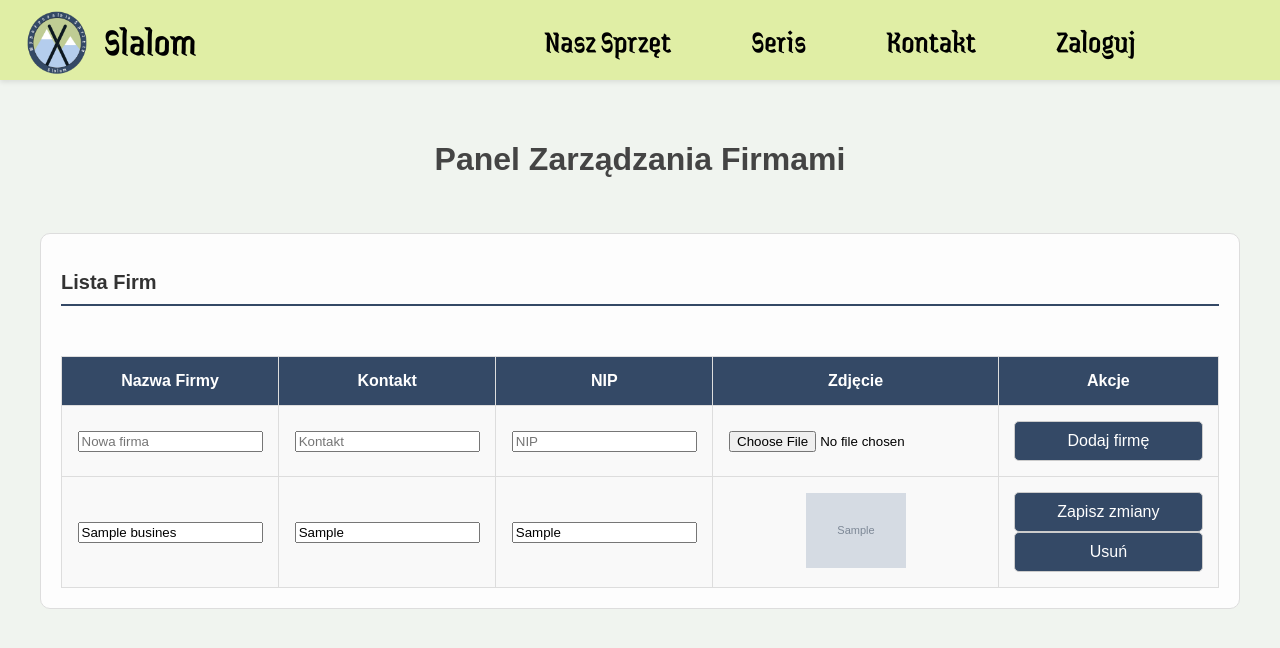
After one commit to PEXEL2002/PWR_Database_Project, a PHP site: page /public/panel_biznes.php in a window 1280 px wide. The commit adds this page. Shown: the top 648 px of the page. Run offline with PHP 8.4, Linux system fonts and the light colour scheme; tables that the repository leaves empty or names only in its code hold one stand-in row (values such as "Sample post"); grey boxes marked "Sample" are stand-in pictures; a stand-in replaces the project's code that opens the database connection; some libraries are stand-ins or nearby versions.

Commit message:
Add business management panel with CRUD functionality and navigation

```diff
--- a/public/adminPanel.php
+++ b/public/adminPanel.php
@@ -66,6 +66,7 @@
         <div id="main_operation">
             <a href="panel_user.php"><div class = "go_to">Użytkownicy</div></a>
             <a href="panel_equipment.php"><div class = "go_to">Sprzęt</div></a>
+            <a href="panel_biznes.php"><div class = "go_to">Firmy</div></a>
             <a href="panel_servises.php"><div class = "go_to">Serwis</div></a>
             <a href="panel_prices.php"><div class = "go_to">Cennik</div></a>
         </div>
--- /dev/null
+++ b/public/panel_biznes.php
@@ -0,0 +1,127 @@
+<?php
+require_once __DIR__ . '/../src/models/admin_model.php';
+session_start();
+
+$admin = new Admin();
+
+// Obsługa dodawania firmy
+if ($_SERVER['REQUEST_METHOD'] === 'POST' && isset($_POST['add_business'])) {
+    $B_name = $_POST['B_name'];
+    $B_contact = $_POST['B_contact'];
+    $B_nip = $_POST['B_nip'];
+
+    // Obsługa przesyłania pliku
+    $target_dir = __DIR__ . "/assets/businessPhoto/";
+    $file_name = basename($_FILES["B_photo"]["name"]);
+    $target_file = $target_dir . $file_name;
+
+    if (move_uploaded_file($_FILES["B_photo"]["tmp_name"], $target_file)) {
+        $admin->addBusiness($B_name, $B_contact, $B_nip, $file_name);
+        $_SESSION['messages'][] = "Firma $B_name została dodana.";
+    } else {
+        $_SESSION['messages'][] = "Błąd przesyłania pliku dla firmy $B_name.";
+    }
+}
+
+// Obsługa aktualizacji firmy
+if ($_SERVER['REQUEST_METHOD'] === 'POST' && isset($_POST['update_business'])) {
+    $B_id = $_POST['B_id'];
+    $B_name = $_POST['B_name'];
+    $B_contact = $_POST['B_contact'];
+    $B_nip = $_POST['B_nip'];
+
+    $admin->editBusiness($B_id, $B_name, $B_contact, $B_nip);
+    $_SESSION['messages'][] = "Zmiany zostały zapisane.";
+}
+
+// Obsługa usuwania firmy
+if ($_SERVER['REQUEST_METHOD'] === 'POST' && isset($_POST['delete_business'])) {
+    $B_id = $_POST['B_id'];
+    $admin->deleteBusiness($B_id);
+    $_SESSION['messages'][] = "Firma została usunięta.";
+}
+
+$businessList = $admin->getAllBusinesses();
+?>
+
+<!DOCTYPE html>
+<html lang="pl">
+<head>
+    <meta charset="UTF-8">
+    <meta name="viewport" content="width=device-width, initial-scale=1.0">
+    <title>Panel Firm</title>
+    <link rel="stylesheet" href="css/menu.css">
+    <link rel="stylesheet" href="css/panel_servises.css">
+</head>
+<body>
+<?php include __DIR__ . '/menu.php'; ?>
+<main>
+    <h1>Panel Zarządzania Firmami</h1>
+
+    <?php if (isset($_SESSION['messages'])): ?>
+        <div class="messages">
+            <?php foreach ($_SESSION['messages'] as $message): ?>
+                <p><?= htmlspecialchars($message, ENT_QUOTES, 'UTF-8') ?></p>
+            <?php endforeach; ?>
+            <?php unset($_SESSION['messages']); ?>
+        </div>
+    <?php endif; ?>
+
+    <section>
+        <h2>Lista Firm</h2>
+        <table>
+            <thead>
+                <tr>
+                    <th>Nazwa Firmy</th>
+                    <th>Kontakt</th>
+                    <th>NIP</th>
+                    <th>Zdjęcie</th>
+                    <th>Akcje</th>
+                </tr>
+            </thead>
+            <tbody>
+                <!-- Dodaj nową firmę jako pierwszy rekord -->
+                <form method="post" action="panel_biznes.php" enctype="multipart/form-data">
+                    <tr>
+                        <td><input type="text" name="B_name" placeholder="Nowa firma" required></td>
+                        <td><input type="text" name="B_contact" placeholder="Kontakt" required></td>
+                        <td><input type="text" name="B_nip" placeholder="NIP" required></td>
+                        <td><input type="file" name="B_photo" accept="image/*" required></td>
+                        <td><button type="submit" name="add_business">Dodaj firmę</button></td>
+                    </tr>
+                </form>
+
+                <!-- Wyświetl istniejące firmy -->
+                <?php foreach ($businessList as $business): ?>
+                    <form method="post" action="panel_biznes.php">
+                        <tr>
+                            <td>
+                                <input type="hidden" name="B_id" value="<?= $business['B_id'] ?>">
+                                <input type="text" name="B_name" value="<?= htmlspecialchars($business['B_name'], ENT_QUOTES, 'UTF-8') ?>" required>
+                            </td>
+                            <td>
+                                <input type="text" name="B_contact" value="<?= htmlspecialchars($business['B_contact'], ENT_QUOTES, 'UTF-8') ?>" required>
+                            </td>
+                            <td>
+                                <input type="text" name="B_nip" value="<?= htmlspecialchars($business['B_NIP'], ENT_QUOTES, 'UTF-8') ?>" required>
+                            </td>
+                            <td>
+                                <?php if (!empty($business['B_photo'])): ?>
+                                    <img src="assets/businessPhoto/<?= htmlspecialchars($business['B_photo'], ENT_QUOTES, 'UTF-8') ?>" alt="Zdjęcie firmy" width="100">
+                                <?php else: ?>
+                                    Brak zdjęcia
+                                <?php endif; ?>
+                            </td>
+                            <td>
+                                <button type="submit" name="update_business">Zapisz zmiany</button>
+                                <button type="submit" name="delete_business" value="<?= $business['B_id'] ?>" onclick="return confirm('Czy na pewno chcesz usunąć tę firmę?')">Usuń</button>
+                            </td>
+                        </tr>
+                    </form>
+                <?php endforeach; ?>
+            </tbody>
+        </table>
+    </section>
+</main>
+</body>
+</html>
--- a/src/models/admin_model.php
+++ b/src/models/admin_model.php
@@ -49,46 +49,7 @@ class Admin extends User{
         $stmt->execute();
         return true;
     }
-    public function addBissnes($contact,$nip,$name,$photo){
-        $conn = $this->db->getConnection();
-        $query = "INSERT INTO buisness (B_contact, B_nip, B_name, B_photo) VALUES (?, ?, ?, ?)";
-        $stmt = $conn->prepare($query);
-        $stmt->bind_param("ssss", $_POST['contact'], $_POST['nip'], $_POST['name'], $_POST['photo']);
-        $stmt->execute();
-        return true;
-    }
-    public function deleteBissnes($id){
-        $conn = $this->db->getConnection();
-        $query = "DELETE FROM buisness WHERE B_id = ?";
-        $stmt = $conn->prepare($query);
-        $stmt->bind_param("i", $id);
-        $stmt->execute();
-        return true;
-    }
-    public function editBissnes($id, $contact, $nip, $name, $photo){
-        $conn = $this->db->getConnection();
-        $query = "UPDATE buisness SET B_contact = ?, B_nip = ?, B_name = ?, B_photo = ? WHERE B_id = ?";
-        $stmt = $conn->prepare($query);
-        $stmt->bind_param("ssssi", $contact, $nip, $name, $photo, $id);
-        $stmt->execute();
-        return true;
-    }
-    public function addEquipment($producer,$category,$size){
-        $conn = $this->db->getConnection();
-        $query = "INSERT INTO equipment (E_name, E_photo) VALUES (?, ?)";
-        $stmt = $conn->prepare($query);
-        $stmt->bind_param("ss", $_POST['name'], $_POST['photo']);
-        $stmt->execute();
-        return true;
-    }
-    public function deleteEquipment($id){
-        $conn = $this->db->getConnection();
-        $query = "DELETE FROM equipment WHERE E_id = ?";
-        $stmt = $conn->prepare($query);
-        $stmt->bind_param("i", $id);
-        $stmt->execute();
-        return true;
-    }
+    // Obsługa przesyłania formularza zmiany cen serwisu oraz sprzętu
     public function editPrice($equipmentName, $newPrice) {
         $conn = $this->db->getConnection();
         $newPrice = floatval($newPrice);
@@ -218,5 +179,83 @@ class Admin extends User{
         $stmt->bind_param("di", $newPrice, $equipmentId);
         $stmt->execute();
     }
+    // Obsługa przesyłania formularza dodania firmy
+    public function addBusiness($name, $contact, $nip, $photoPath) {
+        $conn = $this->db->getConnection();
+        $query = "INSERT INTO business (B_name, B_contact, B_nip, B_photo) VALUES (?, ?, ?, ?)";
+        $stmt = $conn->prepare($query);
+        $stmt->bind_param("ssss", $name, $contact, $nip, $photoPath);
+        $stmt->execute();
+    }
+    public function getAllBusinesses() {
+        $conn = $this->db->getConnection();
+        $query = "SELECT * FROM business";
+        $result = $conn->query($query);
+        return $result->fetch_all(MYSQLI_ASSOC);
+    }
+    public function editBusiness($id, $name, $contact, $nip, $photoPath = null) {
+        $conn = $this->db->getConnection();
+
+        if ($photoPath) {
+            $query = "UPDATE business SET B_name = ?, B_contact = ?, B_nip = ?, B_photo = ? WHERE B_id = ?";
+            $stmt = $conn->prepare($query);
+            $stmt->bind_param("ssssi", $name, $contact, $nip, $photoPath, $id);
+        } else {
+            $query = "UPDATE business SET B_name = ?, B_contact = ?, B_nip = ? WHERE B_id = ?";
+            $stmt = $conn->prepare($query);
+            $stmt->bind_param("sssi", $name, $contact, $nip, $id);
+        }
+
+        $stmt->execute();
+    }
+    public function deleteBusiness($id) {
+        $conn = $this->db->getConnection();
+
+        // Pobierz ścieżkę do zdjęcia
+        $query = "SELECT B_photo FROM business WHERE B_id = ?";
+        $stmt = $conn->prepare($query);
+        $stmt->bind_param("i", $id);
+        $stmt->execute();
+        $result = $stmt->get_result();
+        $business = $result->fetch_assoc();
+
+        if ($business && file_exists(__DIR__ . "/../../assets/businessPhoto/" . $business['B_photo'])) {
+            unlink(__DIR__ . "/../../assets/businessPhoto/" . $business['B_photo']); // Usuń zdjęcie
+        }
+
+        // Usuń firmę z bazy danych
+        $query = "DELETE FROM business WHERE B_id = ?";
+        $stmt = $conn->prepare($query);
+        $stmt->bind_param("i", $id);
+        $stmt->execute();
+    }
+    public function getBusinessById($id) {
+        $conn = $this->db->getConnection();
+        $query = "SELECT * FROM business WHERE B_id = ?";
+        $stmt = $conn->prepare($query);
+        $stmt->bind_param("i", $id);
+        $stmt->execute();
+        $result = $stmt->get_result();
+        return $result->fetch_assoc();
+    }
+    public function isNipUnique($nip, $excludeId = null) {
+        $conn = $this->db->getConnection();
+
+        if ($excludeId) {
+            $query = "SELECT COUNT(*) AS count FROM business WHERE B_nip = ? AND B_id != ?";
+            $stmt = $conn->prepare($query);
+            $stmt->bind_param("si", $nip, $excludeId);
+        } else {
+            $query = "SELECT COUNT(*) AS count FROM business WHERE B_nip = ?";
+            $stmt = $conn->prepare($query);
+            $stmt->bind_param("s", $nip);
+        }
+
+        $stmt->execute();
+        $result = $stmt->get_result();
+        $row = $result->fetch_assoc();
+        return $row['count'] == 0;
+    }
+
 }
 ?>
```
Also changed, not shown: src/models/business_model.php (+0 -75 lines), public/assets/businessPhoto/Jones-official-logo-black_preview_rev_1.png (added), public/assets/businessPhoto/burton-naklejka-burton-mountain-logo-sticker-black-white_preview_rev_1.png (added), public/assets/businessPhoto/salomon-logo-black-and-white.png (added).
